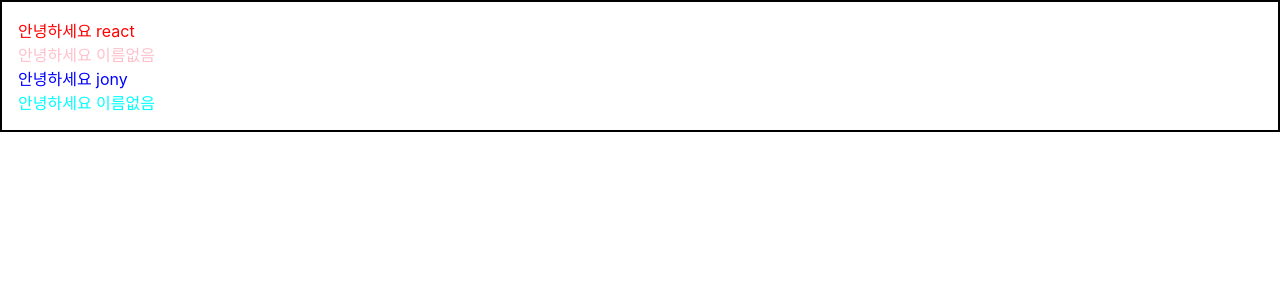
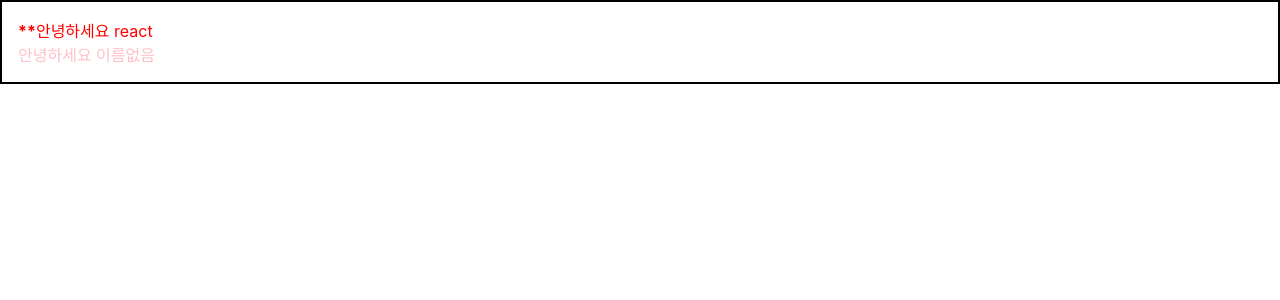
Before and after one commit to DoubleJONY/React-Playground, a React app: page / in a window 1280 px wide. Shown: the top 300 px of the page. Built offline with nearby package versions, Linux system fonts and the light colour scheme.

Commit message:
1.6.1 Conditional rendering

```diff
--- a/src/App.js
+++ b/src/App.js
@@ -2,15 +2,14 @@
 import Hello from './Hello';
 import Wrapper from './Wrapper';
 
+
 function App() {
     return (
         <Wrapper>
-            <Hello name="react" color="red"/>
-            <Hello color="pink"/>
-            <Hello name="jony" color="blue"/>
-            <Hello color="cyan"/>
+            <Hello name="react" color="red" isSpecial={true}/>
+            <Hello color="pink" />
         </Wrapper>
-    );
+    )
 }
 
 export default App;
--- a/src/Hello.js
+++ b/src/Hello.js
@@ -1,7 +1,13 @@
 import React from 'react';
 
-function Hello({ color, name }) {
-    return <div style={{ color }}>안녕하세요 {name}</div>
+function Hello({ color, name, isSpecial }) {
+    return (
+        <div style={{ color }}>
+            { isSpecial ? <b>*</b> : null }
+            {isSpecial && <b>*</b>}
+            안녕하세요 {name}
+        </div>
+    );
 }
 
 Hello.defaultProps = {
```
